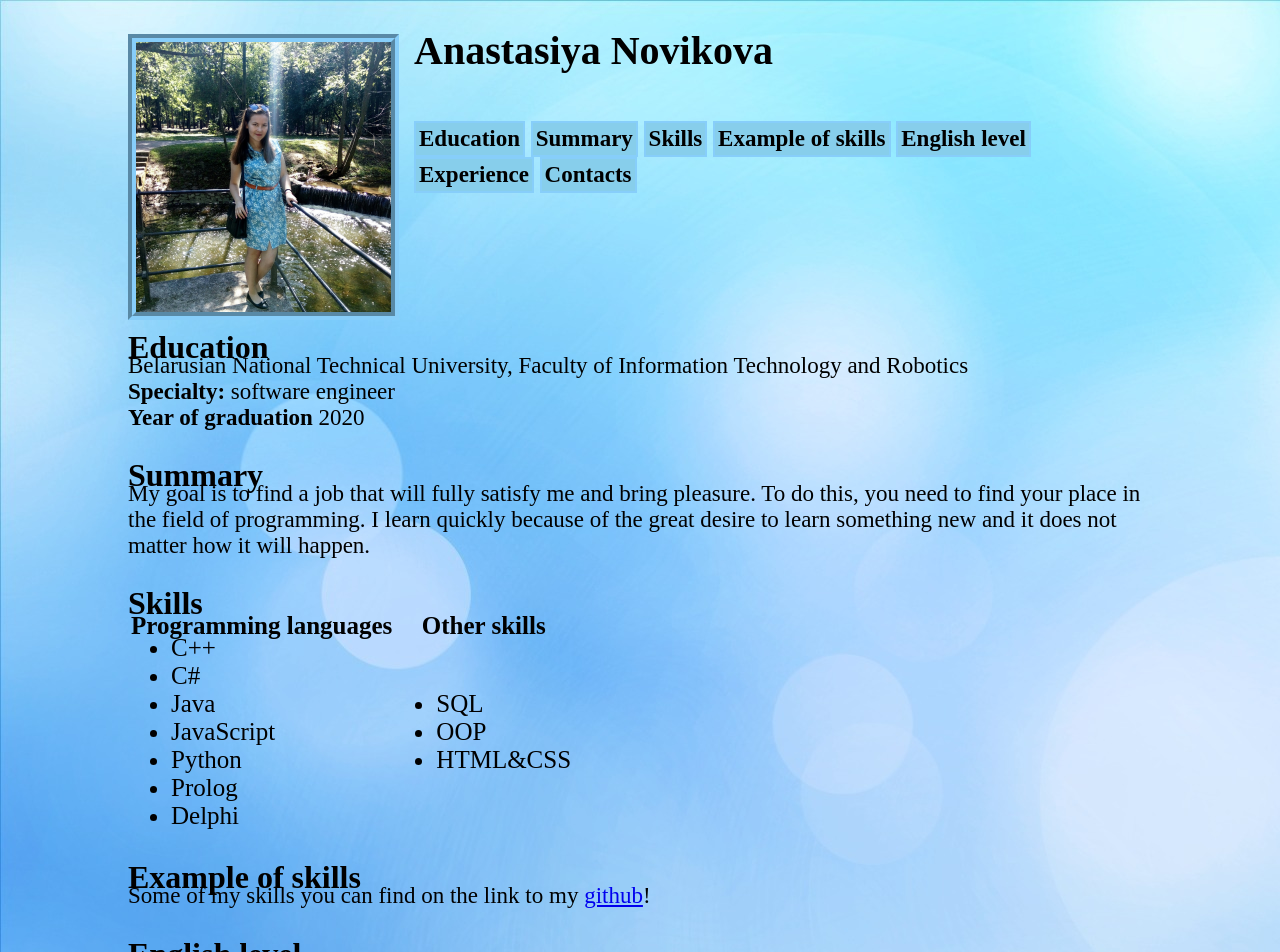
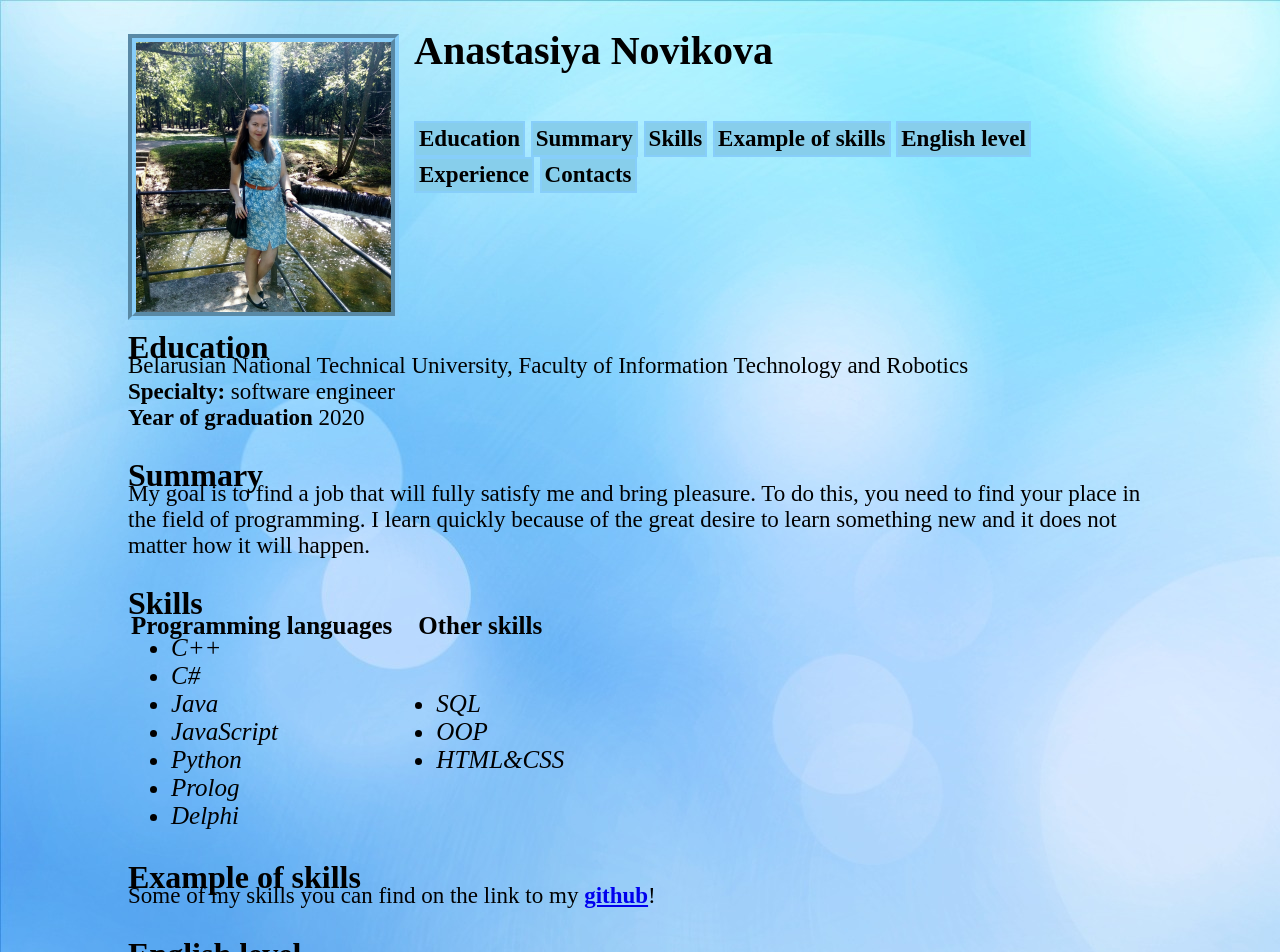
Before and after one commit to AnastasiyaNovikovaG/rsschool-codejam1-cv, a plain HTML site: page src/index.html in a window 1280 px wide. Shown: the top 952 px of the page. Drawn offline with Linux system fonts and the light colour scheme.

Commit message:
feat: new title and font style in table

```diff
--- a/src/index.html
+++ b/src/index.html
@@ -2,7 +2,7 @@
 <html lang="en">
 <head>
     <meta charset="UTF-8">
-    <title>Resume</title>
+    <title>Resume Nastya Novikova</title>
     <link rel="stylesheet" href="style.css">
 </head>
 <body>
@@ -57,7 +57,7 @@
 
     <h2><a name="example">Example of skills</a></h2>
     <p>Some of my skills you can find on the link to my <a href="https://github.com/AnastasiyaNovikovaG"
-                                                           target="_blank">github</a>!</p>
+                                                           target="_blank"><b>github</b></a>!</p>
 
     <h2><a name="eng">English level</a></h2>
     <p>I have basic knowledge of English. I can read and translate simple texts without a dictionary. I can understand
--- a/src/style.css
+++ b/src/style.css
@@ -39,6 +39,8 @@ nav {
 ul {
     margin-top: -10px;
     margin-bottom: 0;
+    font-style: italic;
+
 }
 
 table {
@@ -61,7 +63,6 @@ nav a {
     color: black;
     background: skyblue;
     border: 2px solid lightskyblue;
-
 }
 
 .mainphoto {
```
